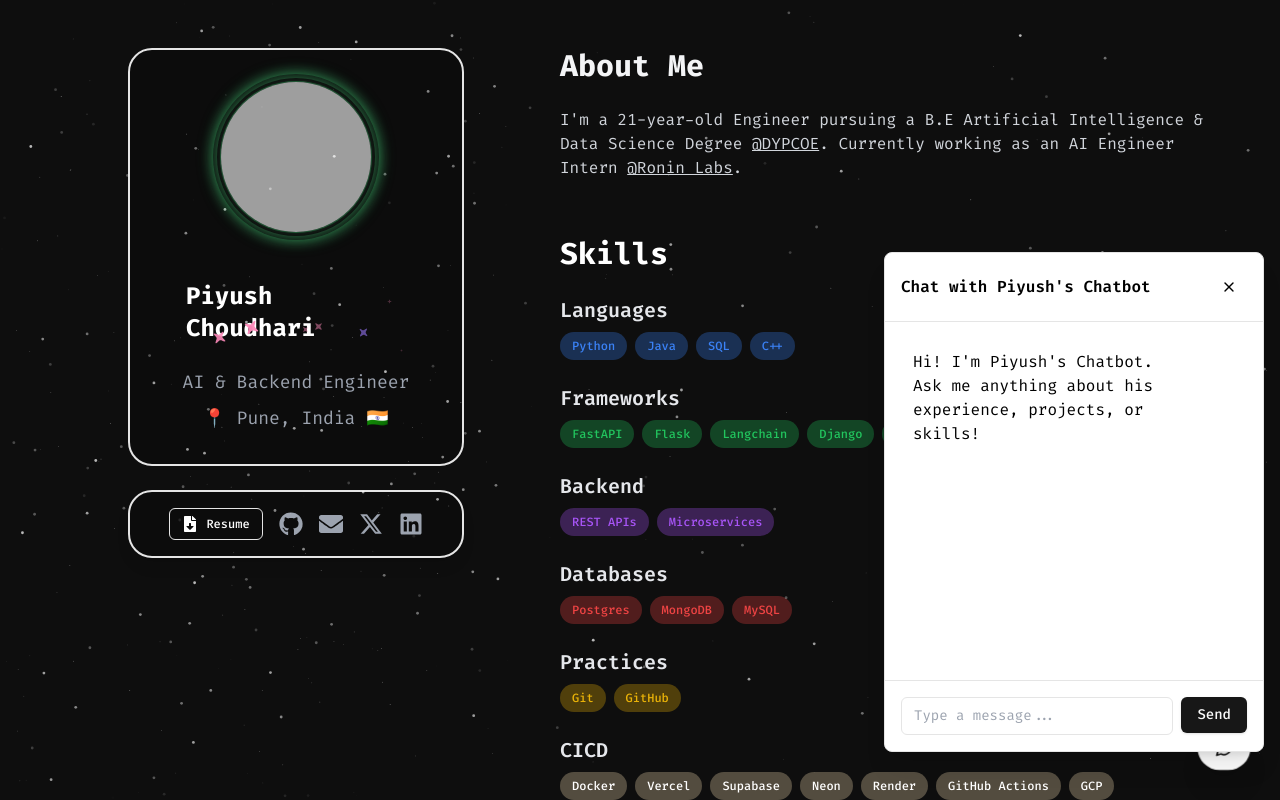
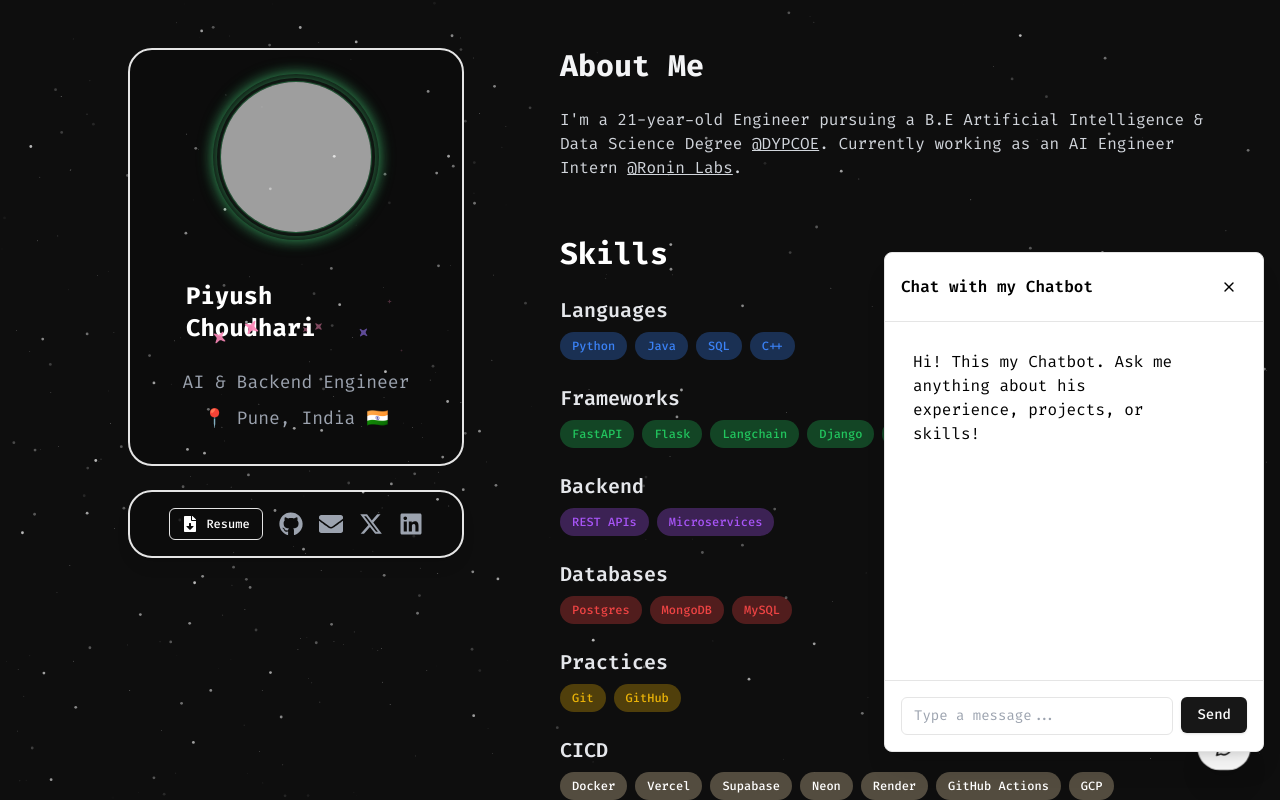
Before and after one commit to capybara-brain346/personal-website, a Next.js app: page / in a window 1280 px wide. Both pictures are taken after a click on the button 1224 px from the left and 748 px from the top of the page. Built offline with nearby package versions, Linux system fonts and the light colour scheme; grey boxes are pictures that could not be loaded.

Commit message:
changed chatbot message

```diff
--- a/src/components/ui/chat-interface.tsx
+++ b/src/components/ui/chat-interface.tsx
@@ -16,7 +16,7 @@ interface ChatInterfaceProps {
 
 export const ChatInterface: React.FC<ChatInterfaceProps> = ({ onClose }) => {
     const [messages, setMessages] = useState<Message[]>([
-        { role: 'assistant', content: "Hi! I'm Piyush's Chatbot. Ask me anything about his experience, projects, or skills!" }
+        { role: 'assistant', content: "Hi! This my Chatbot. Ask me anything about his experience, projects, or skills!" }
     ]);
     const [input, setInput] = useState('');
     const [isLoading, setIsLoading] = useState(false);
@@ -64,7 +64,7 @@ export const ChatInterface: React.FC<ChatInterfaceProps> = ({ onClose }) => {
     return (
         <div className="fixed inset-x-0 bottom-0 sm:bottom-12 sm:right-4 sm:inset-x-auto w-full sm:w-[320px] md:w-[380px] h-[85vh] sm:h-[500px] bg-white border rounded-t-lg sm:rounded-lg shadow-xl flex flex-col z-50">
             <div className="p-4 border-b flex justify-between items-center">
-                <h2 className="font-semibold">Chat with Piyush's Chatbot</h2>
+                <h2 className="font-semibold">Chat with my Chatbot</h2>
                 <Button variant="ghost" size="icon" onClick={onClose} className="hover:bg-muted">
                     <X className="h-4 w-4" />
                 </Button>
```
